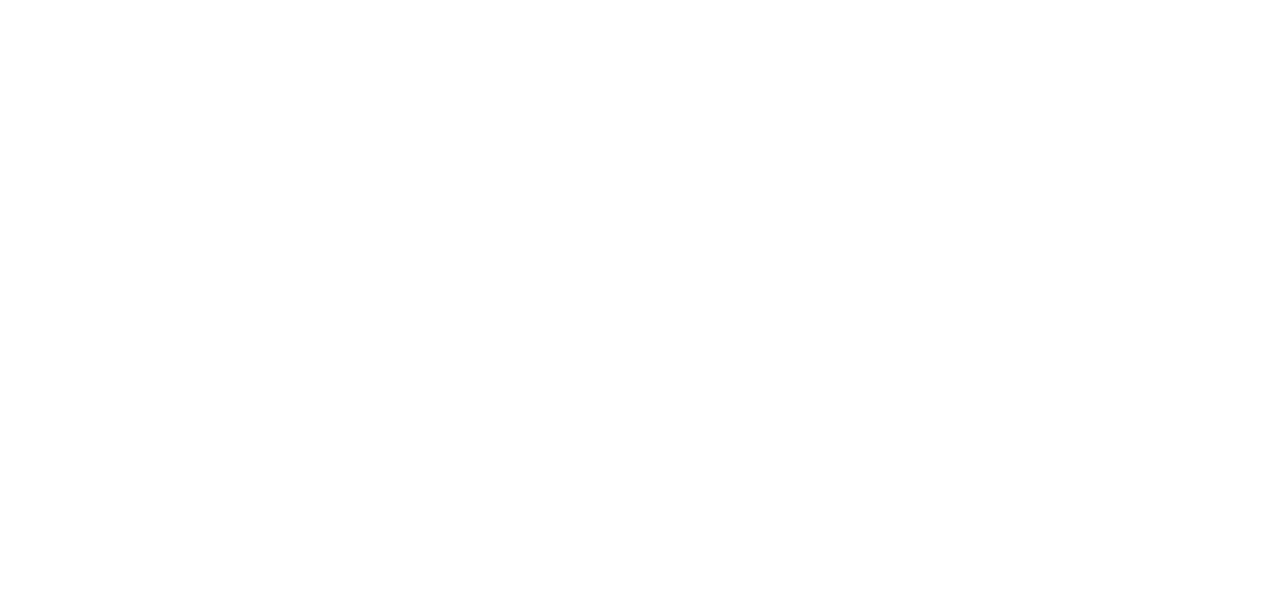
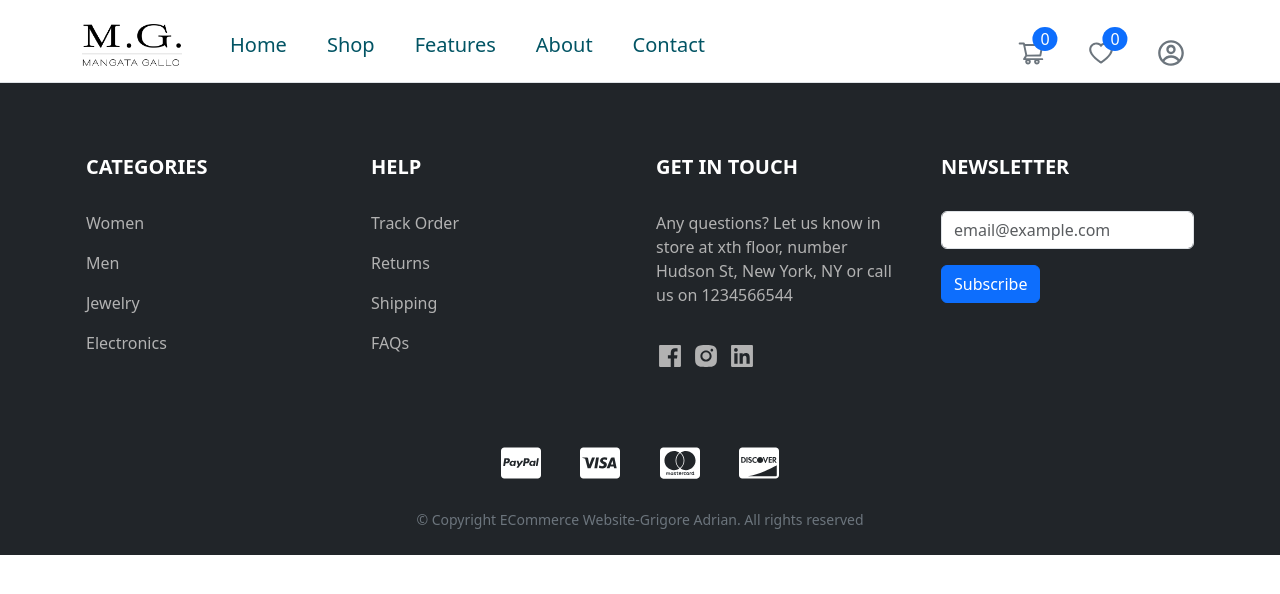
Before and after one commit to AdriandGrigore/Ecommerce-Website, a React (Create React App) app: page /features in a window 1280 px wide. Before the commit this address had no page. Shown: the top 594 px of the page. Built offline with nearby package versions, Linux system fonts and the light colour scheme.

Commit message:
Features page added

```diff
--- a/src/App.js
+++ b/src/App.js
@@ -6,6 +6,7 @@
 import ScrollToTop from './routes/ScrollToTop';
 import { useSelector } from 'react-redux';
 import ProductModal from './components/ProductModal';
+import Features from './pages/Features';
 
 function App() {
   const { modalStatus } = useSelector(state => state.viewProductModal)
@@ -23,6 +24,10 @@
           path='/shop'
           element={<Shop />}
         />
+        <Route
+          path='/features'
+          element={<Features />}
+        />
       </Routes>
     </div>
   );
--- a/src/components/Navbar.js
+++ b/src/components/Navbar.js
@@ -17,6 +17,10 @@
         {
             name: "Shop",
             href: "/shop"
+        },
+        {
+            name: "Features",
+            href: "/features"
         },
         {
             name: "About",
--- /dev/null
+++ b/src/pages/Features.js
@@ -0,0 +1,14 @@
+import React from 'react'
+import Navbar from '../components/Navbar'
+import Footer from '../components/Footer'
+
+function Features() {
+    return (
+        <>
+            <Navbar />
+            <Footer />
+        </>
+    )
+}
+
+export default Features
```
